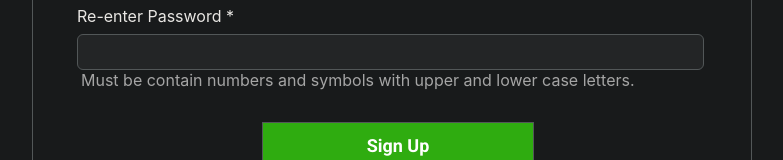
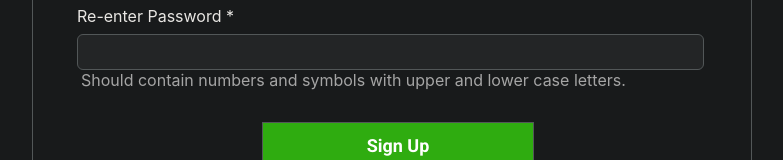
Before and after one commit to TroyWarez/basic-site, a React (Vite) app: page /signup in a window 1280 px wide. Shown: the part 425-585 px from the top of the page, without its empty margins (264-1047 px from the left). Built offline with nearby package versions, Linux system fonts and the light colour scheme.

Commit message:
changed message

```diff
--- a/src/components/SignupForm/SignupForm.tsx
+++ b/src/components/SignupForm/SignupForm.tsx
@@ -61,7 +61,7 @@ const SignupForm = () : JSX.Element => {
 
     <FormInput type="text" autoComplete='username' pattern="[A-Za-z0-9]+" name="username"  id="username" label="Username" error_message='Invalid Username' message='' tooShort_message='This username is too short' validation_message='Invalid Username' title="Username" autoFocus required minlength={2} maxlength={30}/>
     <FormInput type="password" autoComplete='new-password' name="password"  id="password" label="Password" error_message='Invalid Password' message='' tooShort_message='This password is too short' validation_message='Invalid Password' title="Password" required={true} minlength={6} maxlength={30}/>
-    <FormInput type="password" autoComplete='new-password' name="confirmpassword"  id="confirmpassword" label="Re-enter Password" error_message='Invalid Password' message='Must be contain numbers and symbols with upper and lower case letters.' tooShort_message='This password is too short' validation_message='Invalid Password' title="Password" required={true} minlength={8} maxlength={32}/>
+    <FormInput type="password" autoComplete='new-password' name="confirmpassword"  id="confirmpassword" label="Re-enter Password" error_message='Invalid Password' message='Should contain numbers and symbols with upper and lower case letters.' tooShort_message='This password is too short' validation_message='Invalid Password' title="Password" required={true} minlength={8} maxlength={32}/>
 
     <p className={`${classes.p} ${invisibleClass}`}>{errorMessage}</p>
     <FormInput
```
